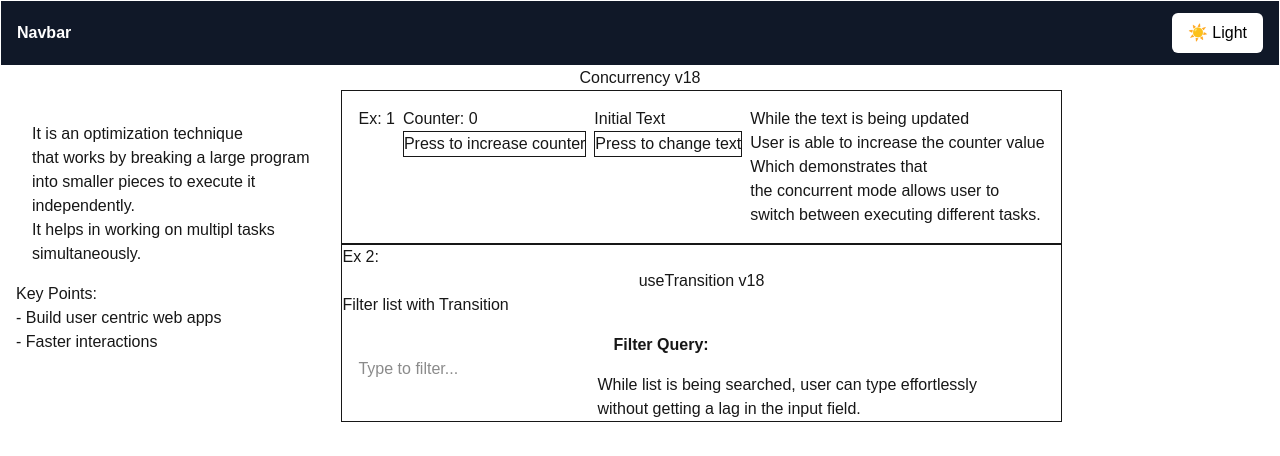
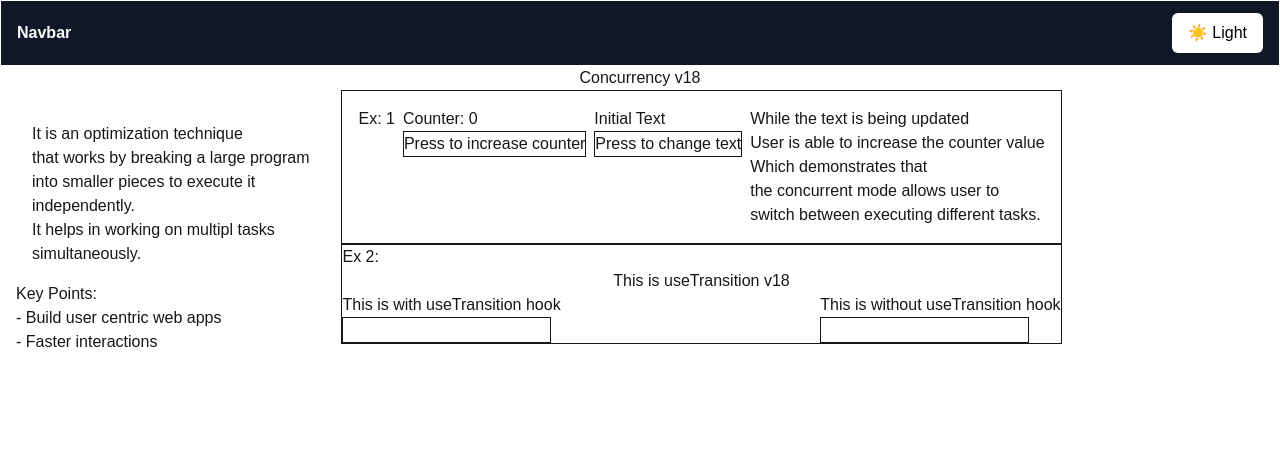
Before and after one commit to utkarshgangwar/reacting-with-next, a Next.js app: page /concurrency in a window 1280 px wide. Shown: the top 456 px of the page. Built offline with nearby package versions, Linux system fonts and the light colour scheme.

Commit message:
updated ex of useTransition hook

```diff
--- a/src/app/(public)/use-transition/page.tsx
+++ b/src/app/(public)/use-transition/page.tsx
@@ -1,20 +1,12 @@
+"use client";
+
 import React, { useState, useTransition } from "react";
-
-const ALL_ITEMS = [
-  "React",
-  "React Native",
-  "Next.js",
-  "Vue.js",
-  "Angular",
-  "Svelte",
-  "SolidJS",
-];
 
 const page = () => {
   const [inputValue, setInputValue] = useState("");
-  const [filterQuery, setFilterQuery] = useState("");
-  const [filteredItems, setFilteredItems] = useState<string[]>([]);
-
+  const [inputValue2, setInputValue2] = useState("");
+  const [data, setData] = useState<string[]>([]);
+  const [data2, setData2] = useState<string[]>([]);
   const [isPending, startTransition] = useTransition();
 
   const handleChange = (e: React.ChangeEvent<HTMLInputElement>) => {
@@ -22,45 +14,68 @@ const page = () => {
     setInputValue(newValue);
 
     startTransition(() => {
-      setFilterQuery(newValue);
+      const l = [];
+      for (let i = 0; i < 20000; i++) {
+        l.push(newValue);
+      }
 
-      const filtered = ALL_ITEMS.filter((item) =>
-        item.toLowerCase().includes(newValue.toLocaleLowerCase()),
-      );
-      setFilteredItems(filtered);
+      setData(l);
     });
   };
 
+  function handleChangeWithoutTransition(
+    e: React.ChangeEvent<HTMLInputElement>,
+  ) {
+    const newValue2 = e.target.value;
+    setInputValue2(newValue2);
+    const l = [];
+    for (let i = 0; i < 20000; i++) {
+      l.push(newValue2);
+    }
+
+    setData2(l);
+  }
+
   return (
     <>
-      <h1 className="text-center">useTransition v18</h1>
-      <h2>Filter list with Transition</h2>
-      <div className="flex flex-row gap-4">
-        <input
-          className="m-2 p-2"
-          type="text"
-          value={inputValue}
-          onChange={handleChange}
-          placeholder="Type to filter..."
-        />
+      <h1 className="text-center">This is useTransition v18</h1>
+      <div className="flex flex-column justify-between">
         <div>
-          <p className="p-2 m-2">
-            <strong>Filter Query: </strong> {filterQuery}
-          </p>
-          <p>
-            While list is being searched, user can type effortlessly
-            <br />
-            without getting a lag in the input field.
-          </p>
+          <h1 className="text-center">This is with useTransition hook</h1>
+          <input
+            className="border-1"
+            type="text"
+            value={inputValue}
+            onChange={handleChange}
+          />{" "}
+          <br />
+          {isPending && <>Loading ...</>}
+          {data.map((item, index) => {
+            return (
+              <span key={item + index}>
+                {item} <br />
+              </span>
+            );
+          })}
+        </div>
+        <div>
+          <h1 className="text-center">This is without useTransition hook</h1>
+          <input
+            className="border-1"
+            type="text"
+            value={inputValue2}
+            onChange={handleChangeWithoutTransition}
+          />{" "}
+          <br />
+          {data2.map((item, index) => {
+            return (
+              <span key={item + index}>
+                {item} <br />
+              </span>
+            );
+          })}
         </div>
       </div>
-
-      {isPending && <p>Filtering in background...</p>}
-      <ul>
-        {filteredItems.map((item, key) => (
-          <li key={item}>{item}</li>
-        ))}
-      </ul>
     </>
   );
 };
```
